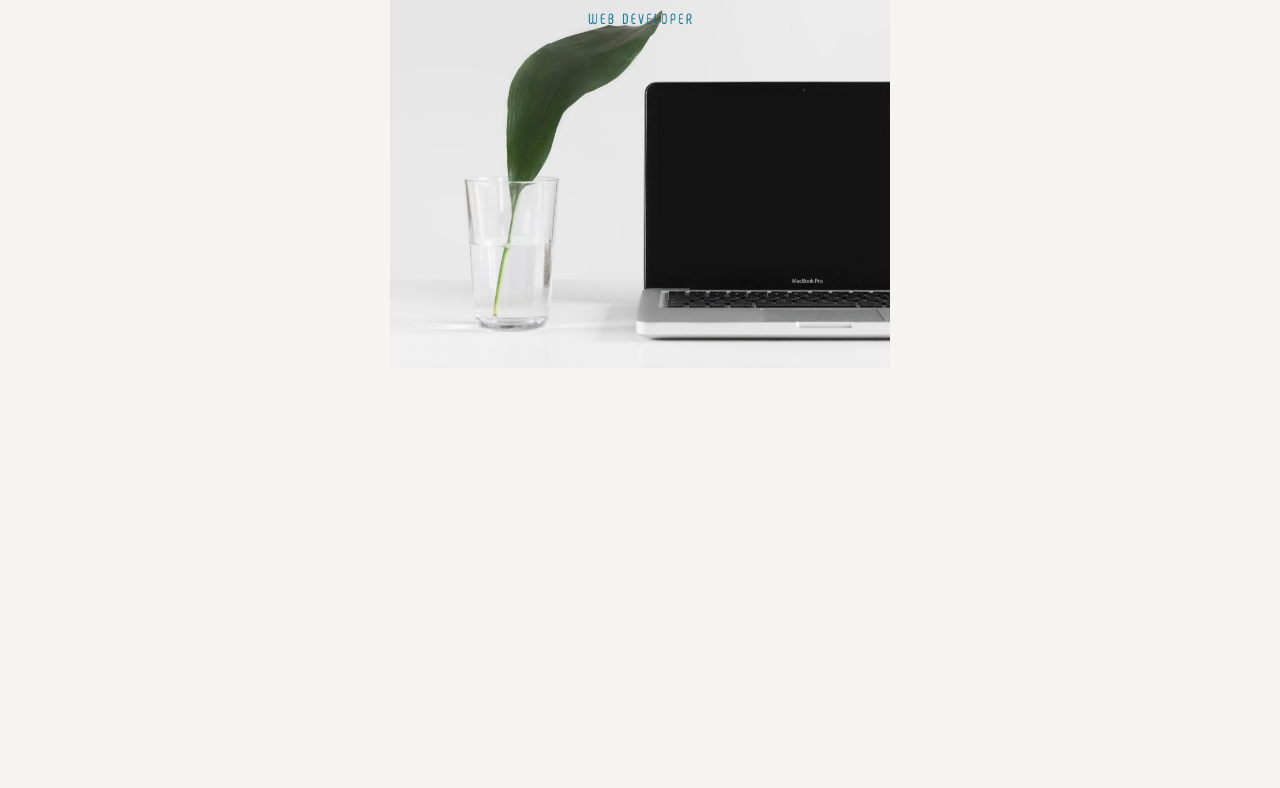
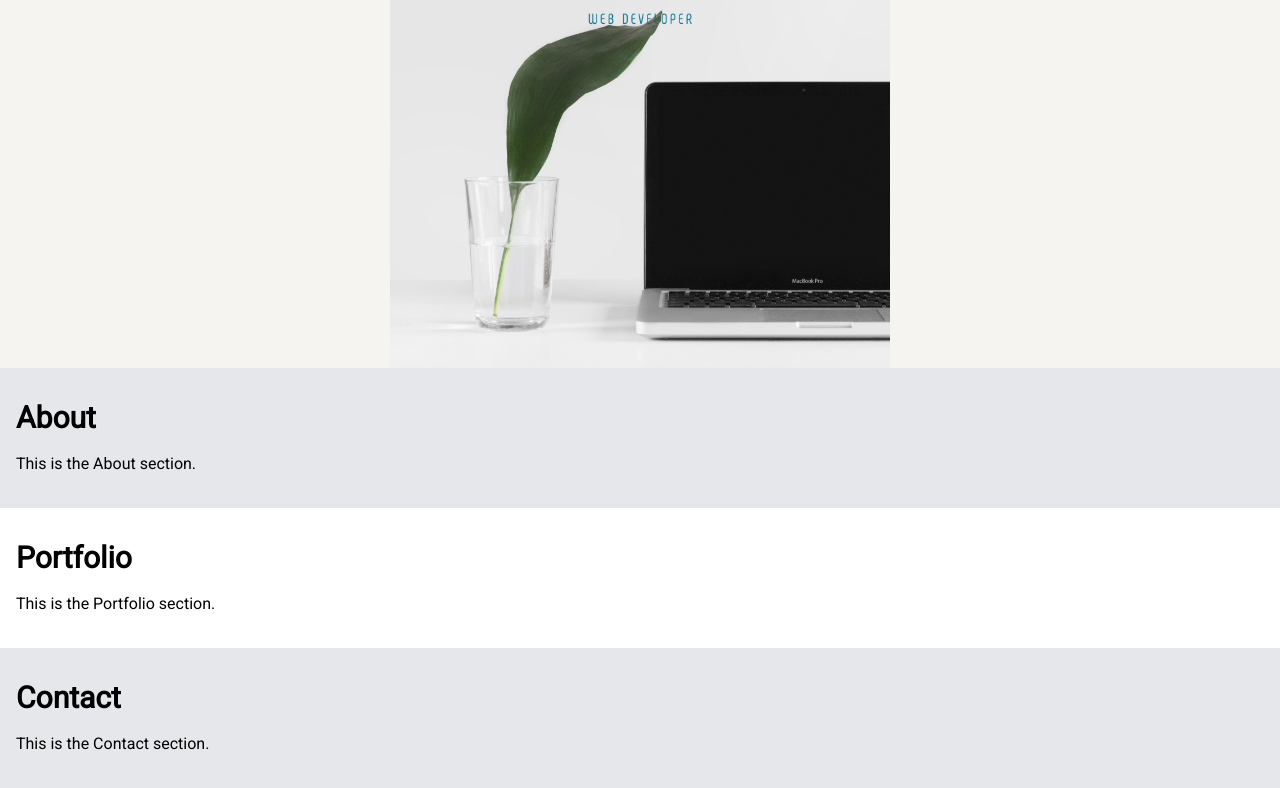
Before and after one commit to flip-in/profile-next, a Next.js app: page / in a window 1280 px wide. Shown: the part 244-1032 px from the top of the page. Before the commit the page ends 800 px from the top, so only its background shows below. Built offline with nearby package versions, Linux system fonts and the light colour scheme.

Commit message:
add sections

```diff
--- a/app/(shared)/Navbar.tsx
+++ b/app/(shared)/Navbar.tsx
@@ -11,12 +11,12 @@ const Navbar = (props: Props) => {
     <header>
       <nav className="flex py-5 items-center justify-center ">
         <div className="flex items-center gap-7 lg:text-lg md:text-md max-sm:text-sm flex-grow justify-evenly mx-5">
-          <a href="#about">About</a>
-          <a href="#portfolio">Portfolio</a>
+          <a href="#About">About</a>
+          <a href="#Portfolio">Portfolio</a>
           <div className={styles.navbarLogo}>
             <Image alt="William Price logo" placeholder="blur" src={navLogo} />
           </div>
-          <a href="#contact">Contact</a>
+          <a href="#Contact">Contact</a>
           <a href="#home">Home</a>
         </div>
       </nav>
--- a/app/page.tsx
+++ b/app/page.tsx
@@ -7,14 +7,44 @@ type Props = {};
 
 function Home({}: Props) {
   return (
+    <div>
       <div
+        id="hero-background"
         className="flex items-start justify-center bg-center bg-no-repeat h-[500px]"
         style={{
           backgroundImage: `url(${bg.src})`,
           backgroundSize: "500px",
         }}
       >
-      <Image src={taglineImg} height={200} alt="name logo" />
+        <Image id="hero-logo" src={taglineImg} height={200} alt="name logo" />
+      </div>
+
+      <div>
+        <section id="About" className="bg-gray-200 py-8">
+          <div className="container mx-auto px-4">
+            <h2 className="text-3xl font-bold mb-4">About</h2>
+            <p>This is the About section.</p>
+          </div>
+        </section>
+      </div>
+
+      <div>
+        <section id="Portfolio" className="bg-white py-8">
+          <div className="container mx-auto px-4">
+            <h2 className="text-3xl font-bold mb-4">Portfolio</h2>
+            <p>This is the Portfolio section.</p>
+          </div>
+        </section>
+      </div>
+
+      <div>
+        <section id="Contact" className="bg-gray-200 py-8">
+          <div className="container mx-auto px-4">
+            <h2 className="text-3xl font-bold mb-4">Contact</h2>
+            <p>This is the Contact section.</p>
+          </div>
+        </section>
+      </div>
     </div>
   );
 }
```
Lines whose indentation alone changed are shown as unchanged.
